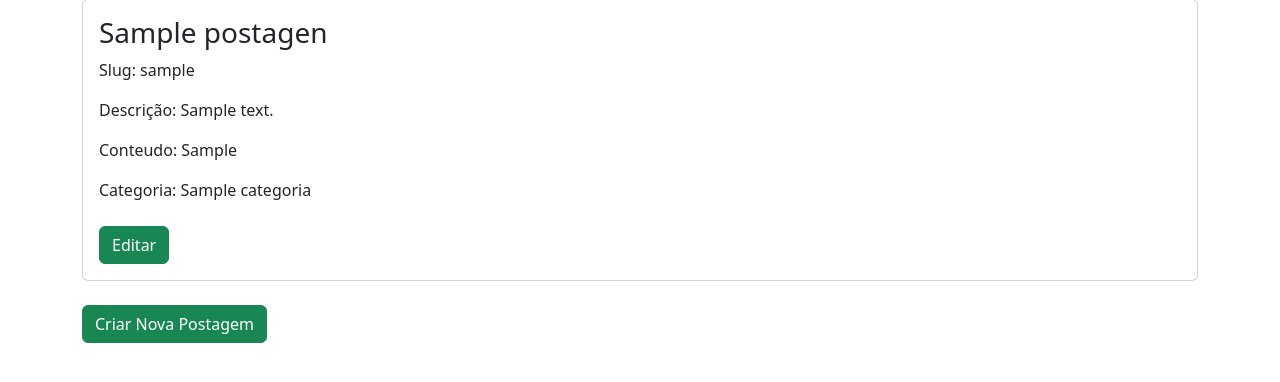
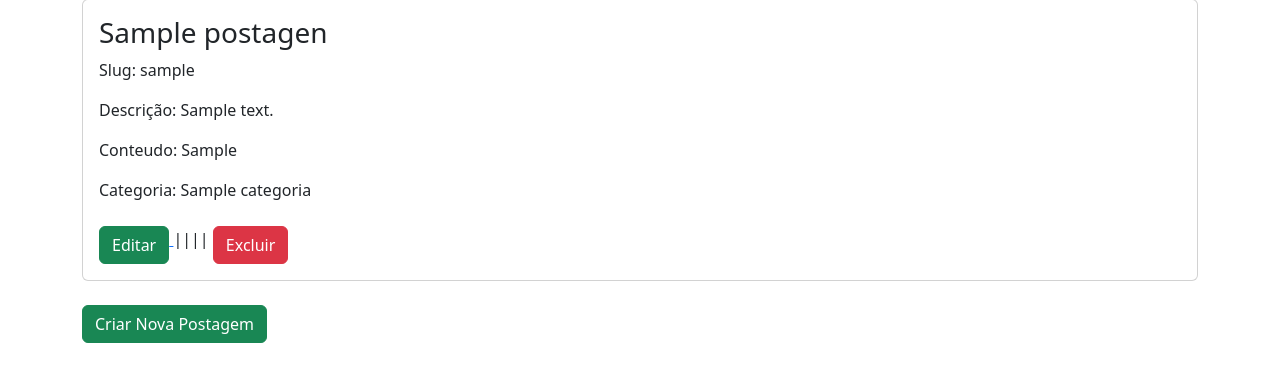
Before and after one commit to GabrielBursi/blog-node, a Node server app: page /posts/lista in a window 1280 px wide. Shown: the part 234-616 px from the top of the page. Run offline with Node 20, Linux system fonts and the light colour scheme; tables that the repository leaves empty hold one stand-in row (values such as "Sample post"); some libraries are stand-ins or nearby versions.

Commit message:
excluindo posts

```diff
--- a/routes/posts.js
+++ b/routes/posts.js
@@ -84,4 +84,8 @@ router.post('/nova', (req, res) => {
     }
 })
 
+router.get('/delete/:id', (req, res) => {
+    ModelPostagens.findByIdAndDelete(req.params.id).lean().then(() => res.redirect('/posts/lista'))
+})
+
 export default router
--- a/views/posts/lista.handlebars
+++ b/views/posts/lista.handlebars
@@ -11,6 +11,10 @@
             <a href="/posts/lista/edit/{{_id}}">
                 <button class="btn btn-success mt-2">Editar</button>
             </a>
+            ||||
+            <a href="/posts/delete/{{_id}}">
+                <button class="btn btn-danger mt-2">Excluir</button>
+            </a>
         </div>
     </div>
 {{else}}
```
